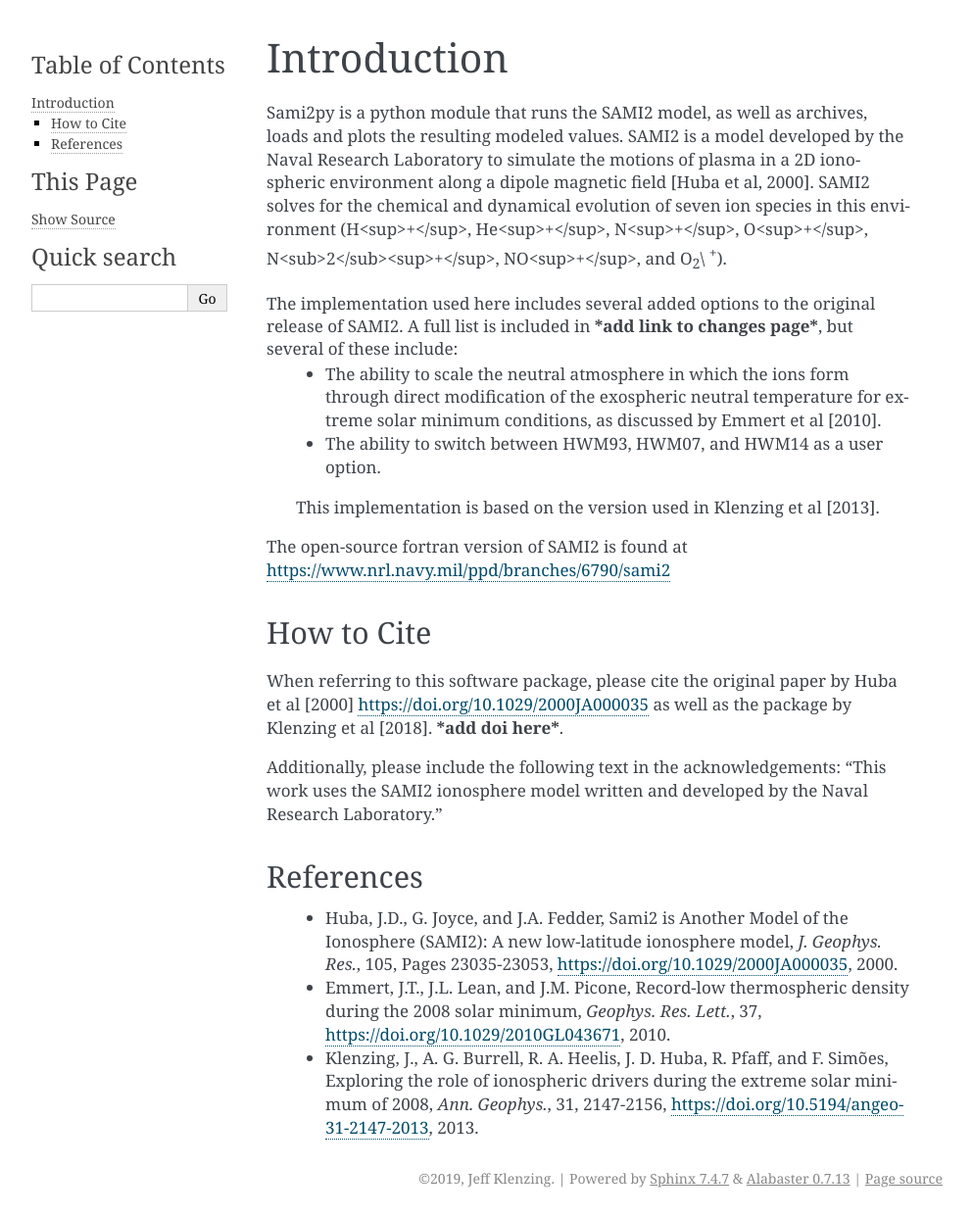
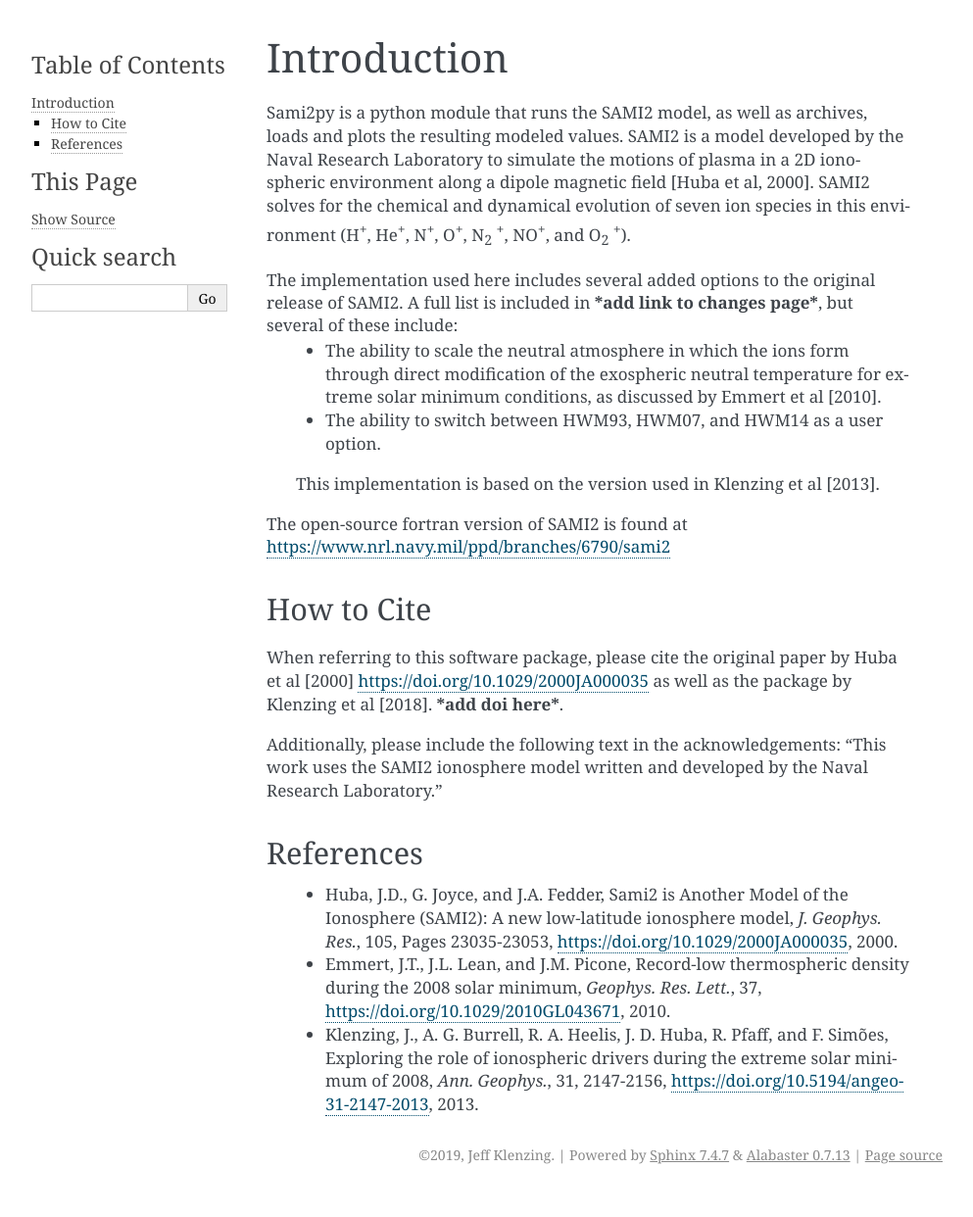
Before and after one commit to sami2py/sami2py, a Sphinx documentation site: the page built from docs/introduction.rst, in a window 1280 px wide. Shown: the whole page at 98% size, without its empty margins (148-1141 px from the left). Built offline with Sphinx 7.4.7, drawn with Linux system fonts in a browser that asks for light colours; formulas are drawn with MathJax 3; after the commit the page ends 1218 px from its top, so only the background shows below that.

Commit message:
format sub and superscript

```diff
--- a/docs/introduction.rst
+++ b/docs/introduction.rst
@@ -6,7 +6,7 @@
 Introduction
 ============
 
-Sami2py is a python module that runs the SAMI2 model, as well as archives, loads and plots the resulting modeled values. SAMI2 is a model developed by the Naval Research Laboratory to simulate the motions of plasma in a 2D ionospheric environment along a dipole magnetic field [Huba et al, 2000].  SAMI2 solves for the chemical and dynamical evolution of seven ion species in this environment (H<sup>+</sup>, He<sup>+</sup>, N<sup>+</sup>, O<sup>+</sup>, N<sub>2</sub><sup>+</sup>, NO<sup>+</sup>, and O\ :sub:`2`\\ :sup:`+`\).
+Sami2py is a python module that runs the SAMI2 model, as well as archives, loads and plots the resulting modeled values. SAMI2 is a model developed by the Naval Research Laboratory to simulate the motions of plasma in a 2D ionospheric environment along a dipole magnetic field [Huba et al, 2000].  SAMI2 solves for the chemical and dynamical evolution of seven ion species in this environment (H\ :sup:`+`\, He\ :sup:`+`\, N\ :sup:`+`\, O\ :sup:`+`\, N\ :sub:`2` :sup:`+`\, NO\ :sup:`+`\, and O\ :sub:`2` :sup:`+`\).
 
 The implementation used here includes several added options to the original release of SAMI2.  A full list is included in ***add link to changes page***, but several of these include:
  - The ability to scale the neutral atmosphere in which the ions form through direct modification of the exospheric neutral temperature for extreme solar minimum conditions, as discussed by Emmert et al [2010].
```
